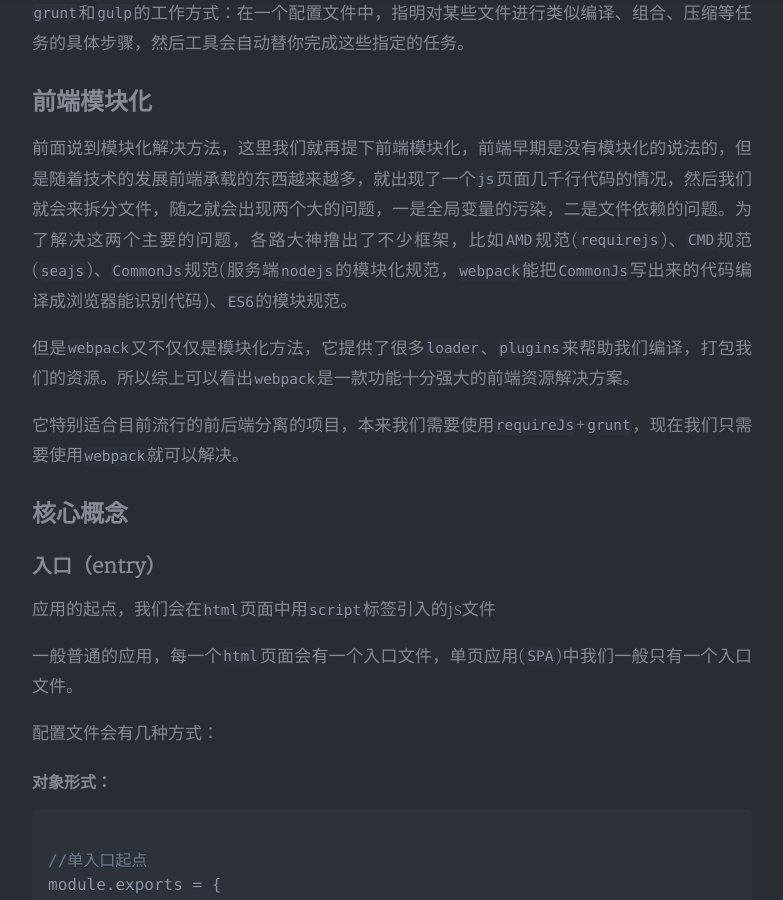
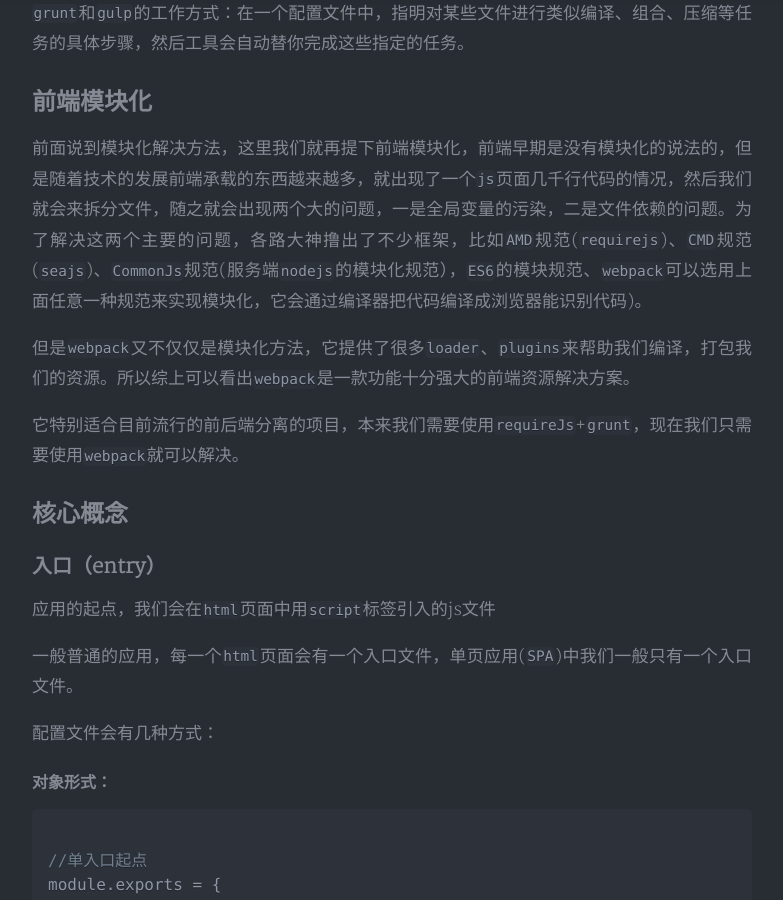
Before and after one commit to Bubble2/Bubble2.github.io, a Jekyll site: the page built from _posts/2018-12-25-webpack-lesson1.md, in a window 1280 px wide and 900 px high, scrolled down 2341 px. Shown: the whole window, without its empty margins (248-1031 px from the left). Built offline with Jekyll 4.4.1, drawn with Linux system fonts in a browser that asks for light colours; nearby versions of some CDN libraries; comment, search, counter and statistics services are not loaded; a style sheet for code colours, icons or effects is not loaded.

Commit message:
update webpack-lesson1

```diff
--- a/_posts/2018-12-25-webpack-lesson1.md
+++ b/_posts/2018-12-25-webpack-lesson1.md
@@ -75,7 +75,7 @@
 
 ## 前端模块化
 
-前面说到模块化解决方法，这里我们就再提下前端模块化，前端早期是没有模块化的说法的，但是随着技术的发展前端承载的东西越来越多，就出现了一个`js`页面几千行代码的情况，然后我们就会来拆分文件，随之就会出现两个大的问题，一是全局变量的污染，二是文件依赖的问题。为了解决这两个主要的问题，各路大神撸出了不少框架，比如`AMD`规范(`requirejs`)、`CMD`规范(`seajs`)、`CommonJs`规范(服务端`nodejs`的模块化规范，`webpack`能把`CommonJs`写出来的代码编译成浏览器能识别代码)、`ES6`的模块规范。
+前面说到模块化解决方法，这里我们就再提下前端模块化，前端早期是没有模块化的说法的，但是随着技术的发展前端承载的东西越来越多，就出现了一个`js`页面几千行代码的情况，然后我们就会来拆分文件，随之就会出现两个大的问题，一是全局变量的污染，二是文件依赖的问题。为了解决这两个主要的问题，各路大神撸出了不少框架，比如`AMD`规范(`requirejs`)、`CMD`规范(`seajs`)、`CommonJs`规范(服务端`nodejs`的模块化规范），`ES6`的模块规范、`webpack`可以选用上面任意一种规范来实现模块化，它会通过编译器把代码编译成浏览器能识别代码)。
 
 但是`webpack`又不仅仅是模块化方法，它提供了很多`loader`、`plugins`来帮助我们编译，打包我们的资源。所以综上可以看出`webpack`是一款功能十分强大的前端资源解决方案。
 
@@ -429,6 +429,6 @@
 上面使用了一个`BannerPlugin`，它是`webpack`内置的插件，用来在我们打包后的代码头部添加一些标记信息。
 
 
-`html-webpack-plugin`是用来生成`html`页面的，在`webpack`里`js`是一级公民，所以`html`也是可以通过`js`来生成的，所有东西都依赖入口`js`。
+`html-webpack-plugin`是用来生成`html`页面的，上面我们也说了在`webpack`里`js`是一级公民，所以`html`也是可以通过`js`来生成的，所有东西都依赖入口`js`。
 
 [`plugins`示例代码点这里看](https://github.com/Bubble2/webpack4-share-demo/tree/master/demo4)
```
